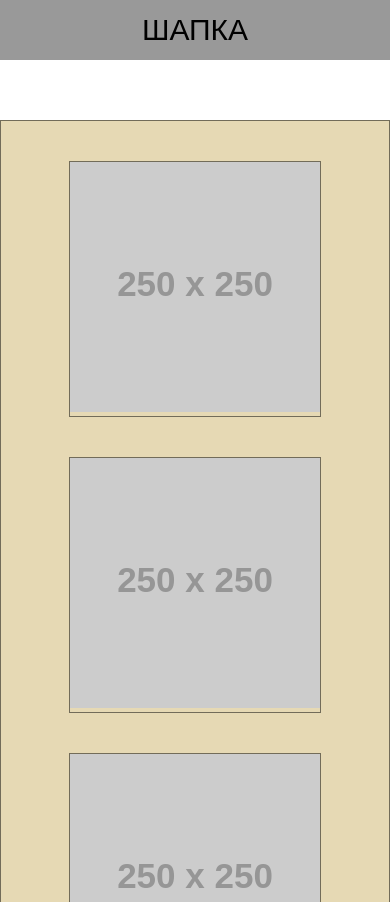
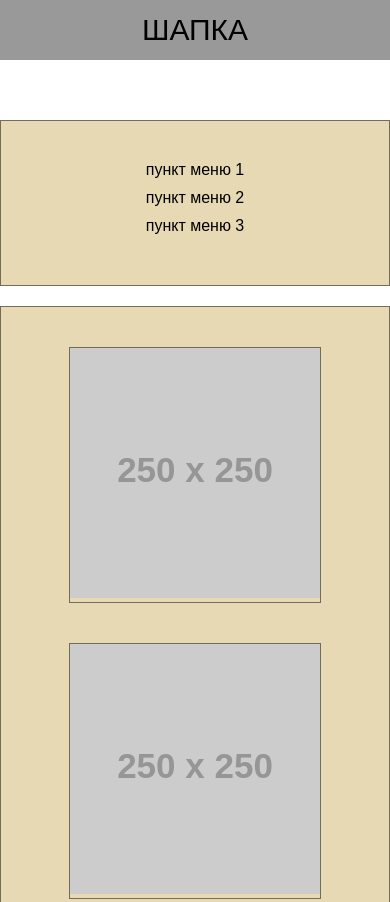
Before and after one commit to Starokozhko/Test-smetner-25_01_17, a plain HTML site: page 1/index.html in a window 390 px wide. Shown: the top 902 px of the page. Drawn offline with Linux system fonts and the light colour scheme; placeholder pictures from the web are drawn by us.

Commit message:
second commit

```diff
--- a/1/css/style.css
+++ b/1/css/style.css
@@ -74,10 +74,16 @@ ul li {
 
 @media all and (max-width: 494px) {
 
-	aside { text-align: center;}
+	aside { text-align: center; order: 1;  }
 	aside, section {
 		margin: 20px 0 0;
-		order: 2;
-		flex-basis: 100%;}
+
+		flex-basis: 100%;
+	}
+	section {
+		 order: 2;
+	}
+
+
 
 	}
```
